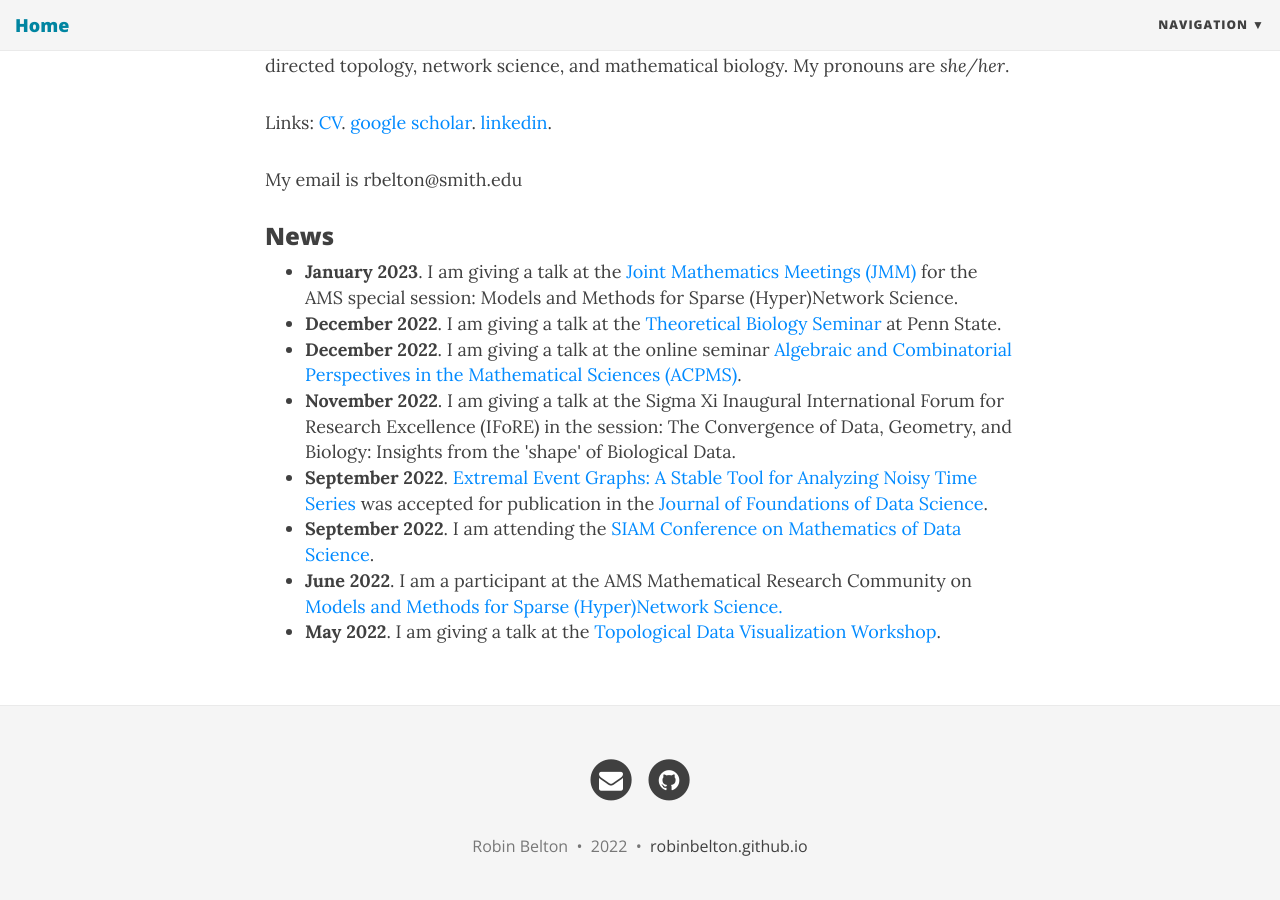
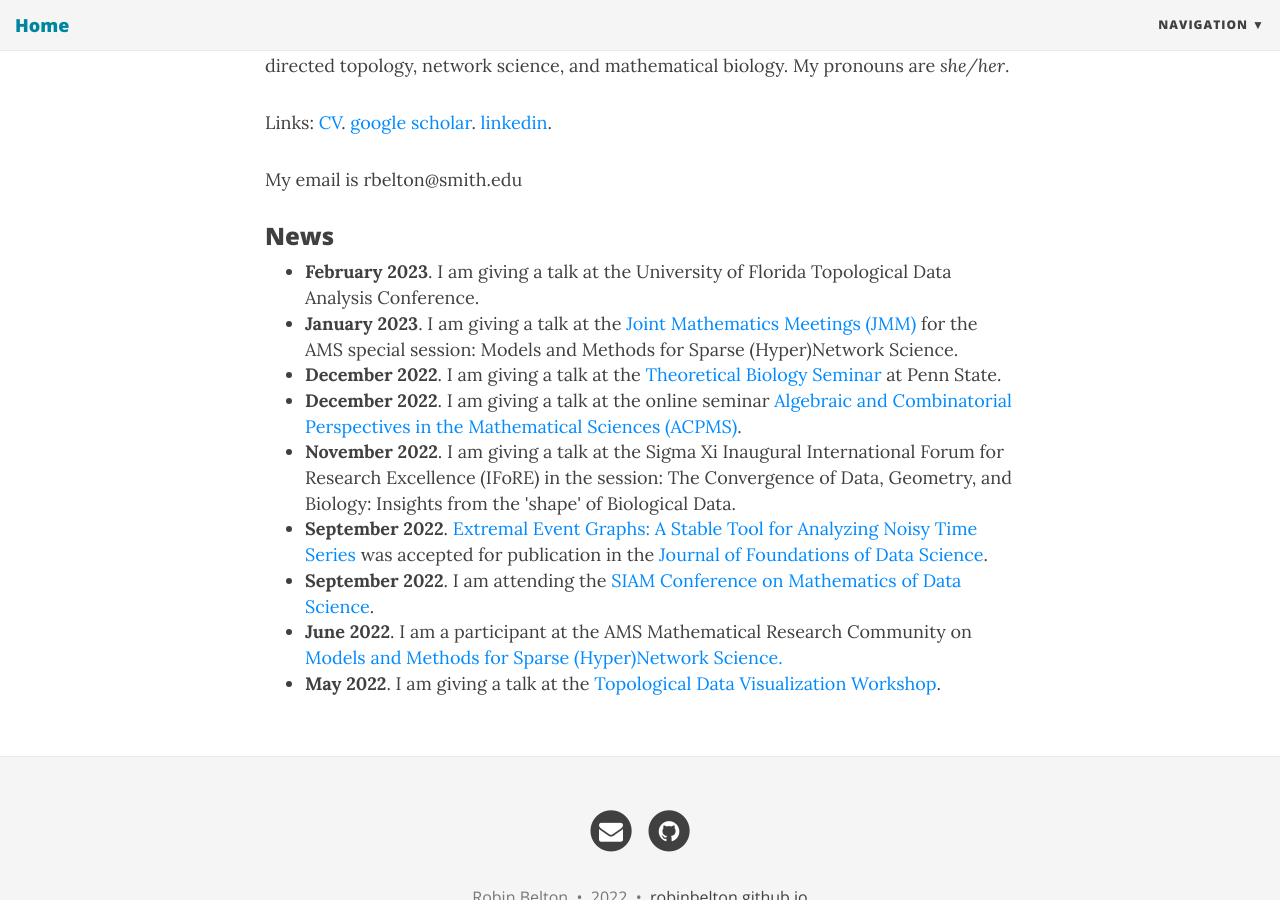
Before and after one commit to robinbelton/robinbelton.github.io, a Jekyll site: the page built from index.html, in a window 1280 px wide and 900 px high, scrolled down 506 px. Built offline with Jekyll 4.4.1, drawn with Linux system fonts in a browser that asks for light colours; nearby versions of some CDN libraries; the list of posts is cut into pages by our own code.

Commit message:
Add to news in homepage

```diff
--- a/index.html
+++ b/index.html
@@ -19,6 +19,7 @@ use-site-title: true
 
 <h3>News</h3>
 <ul>
+    <li><b>February 2023</b>. I am giving a talk at the University of Florida Topological Data Analysis Conference.
     <li><b>January 2023</b>. I am giving a talk at the <a href="https://www.jointmathematicsmeetings.org/meetings/national/jmm2023/2270_intro">Joint Mathematics Meetings (JMM)</a> for the AMS special session: Models and Methods for Sparse (Hyper)Network Science.
     </li>
     <li><b>December 2022</b>. I am giving a talk at the <a href="https://math-cal.cloud.science.psu.edu/events/seminar/441"> Theoretical Biology Seminar</a> at Penn State.
```
